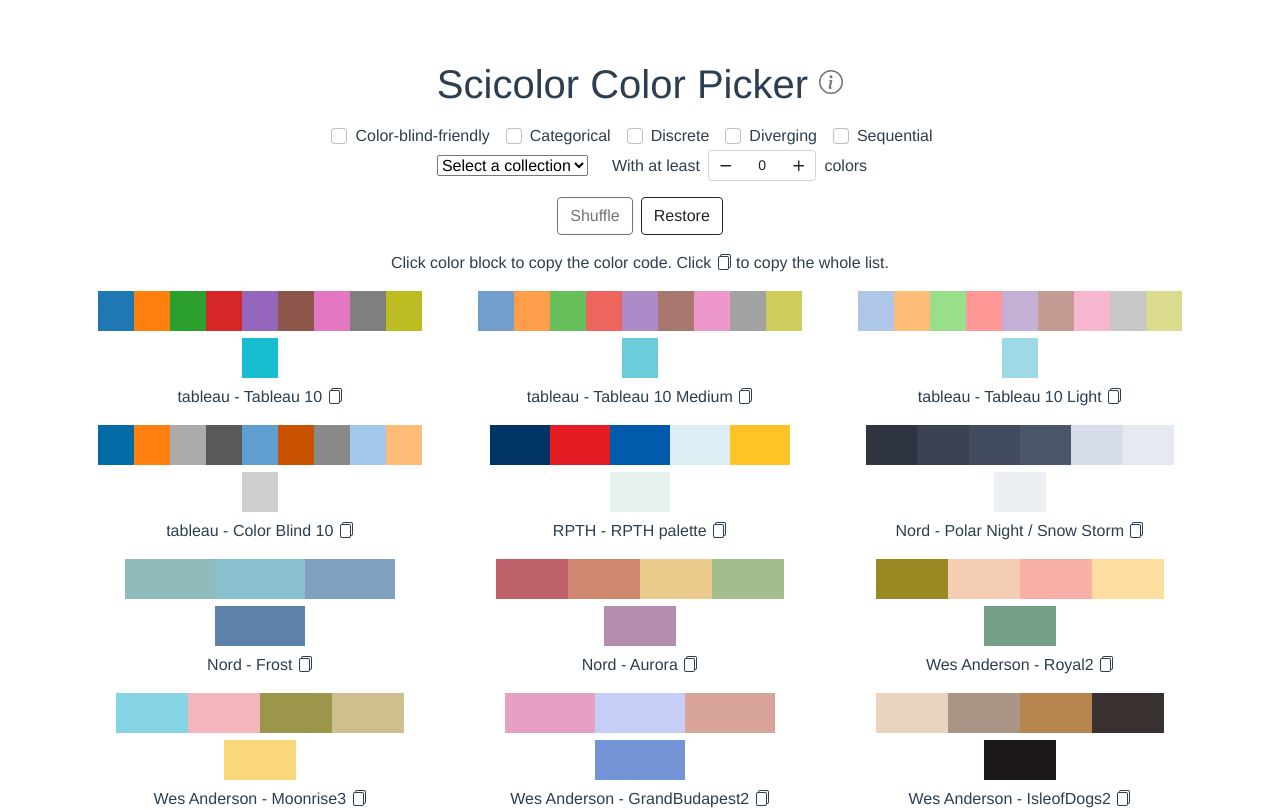
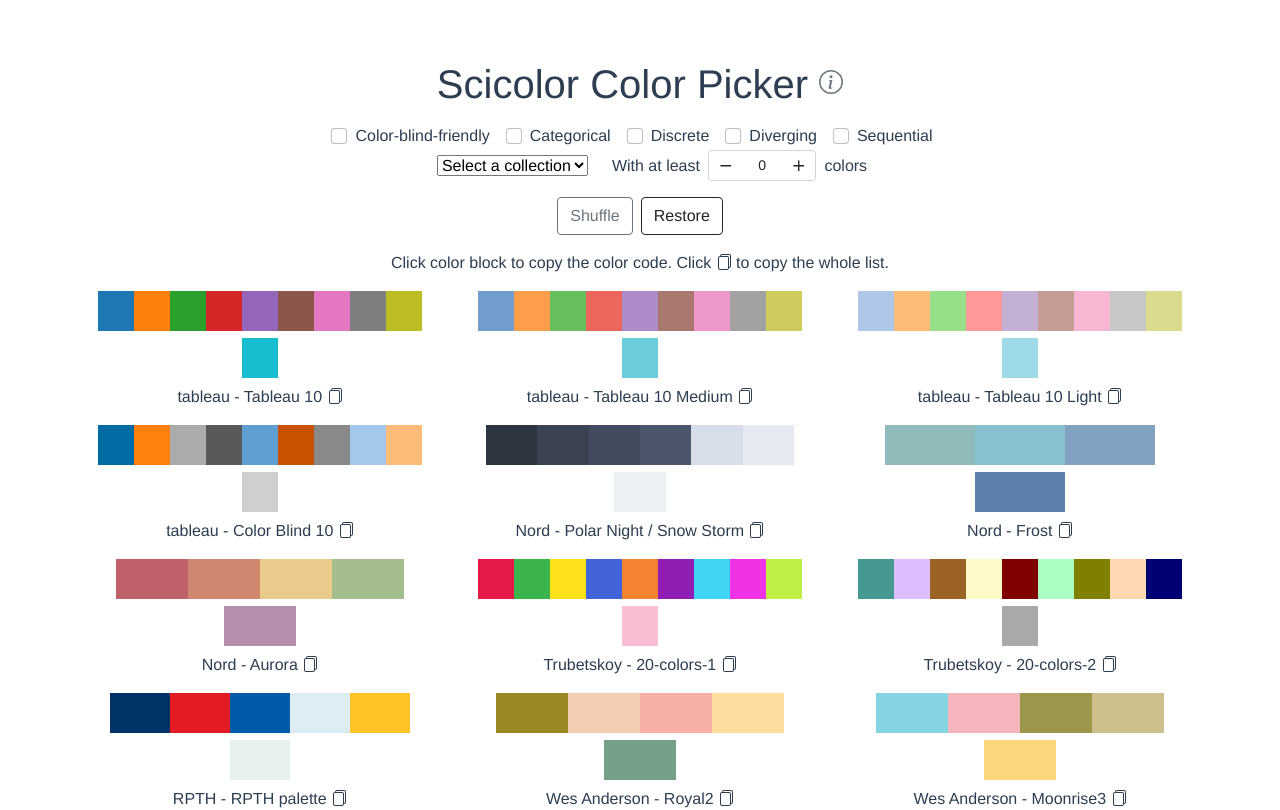
Before and after one commit to yang3kc/scicolor, a Vue app in the folder pages/: page / in a window 1280 px wide. Shown: the top 810 px of the page. Built offline with nearby package versions, Linux system fonts and the light colour scheme.

Commit message:
add: Trubetskoy 20 colors

```diff
--- a/pages/src/components/ColorPicker.vue
+++ b/pages/src/components/ColorPicker.vue
@@ -50,6 +50,7 @@
           <a href="https://www.rpthjournal.org/article/S2475-0379(22)01983-5/pdf" target="_blank">RPTH Palette</a>,
           <a href="https://github.com/kgolid/chromotome" target="_blank">Chromotome</a>,
           <a href="https://www.fabiocrameri.ch/colourmaps/" target="_blank">Scientific colour maps</a>,
+          <a href="https://sashamaps.net/docs/resources/20-colors/" target="_blank">Trubetskoy 20-colors</a>,
           and <a href="https://github.com/BlakeRMills/MetBrewer" target="_blank">MetBrewer</a>.
         </p>
         <p>
--- a/pages/src/components/colors.json
+++ b/pages/src/components/colors.json
@@ -24,12 +24,6 @@
     "colors": ["#006ba4", "#ff800e", "#ababab", "#595959", "#5f9ed1", "#c85200", "#898989", "#a2c8ec", "#ffbc79", "#cfcfcf"]
   },
   {
-    "collection": "RPTH",
-    "name": "RPTH palette",
-    "labels": ["categorical", "color_blind_friendly"],
-    "colors": ["#003366", "#E31B23", "#005CAB", "#DCEEF3", "#FFC325", "#E6F1EE"]
-  },
-  {
     "collection": "Nord",
     "name": "Polar Night / Snow Storm",
     "labels": ["categorical"],
@@ -46,6 +40,24 @@
     "name": "Aurora",
     "labels": ["categorical"],
     "colors": ["#BF616A", "#D08770", "#EBCB8B", "#A3BE8C", "#B48EAD"]
+  },
+  {
+    "collection": "Trubetskoy",
+    "name": "20-colors-1",
+    "labels": ["categorical"],
+    "colors": ["#E6194B", "#3CB44E", "#FFE119", "#4363D8", "#F58231", "#911EB4", "#42D4F4", "#F032E6", "#BFEF45", "#FABED4"]
+  },
+  {
+    "collection": "Trubetskoy",
+    "name": "20-colors-2",
+    "labels": ["categorical"],
+    "colors": ["#469990", "#DCBEFF", "#9A6324", "#FFFAC8", "#800000", "#AAFFC3", "#808000", "#FFD8B1", "#000075", "#A9A9A9"]
+  },
+  {
+    "collection": "RPTH",
+    "name": "RPTH palette",
+    "labels": ["categorical", "color_blind_friendly"],
+    "colors": ["#003366", "#E31B23", "#005CAB", "#DCEEF3", "#FFC325", "#E6F1EE"]
   },
   {
     "collection": "Wes Anderson",
```
